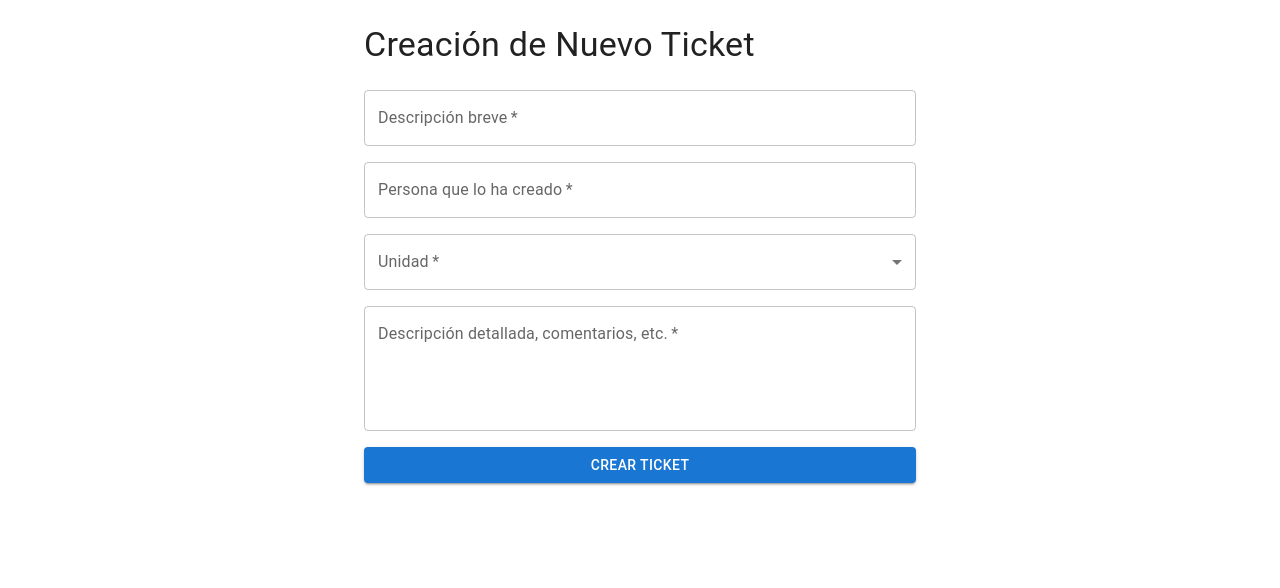
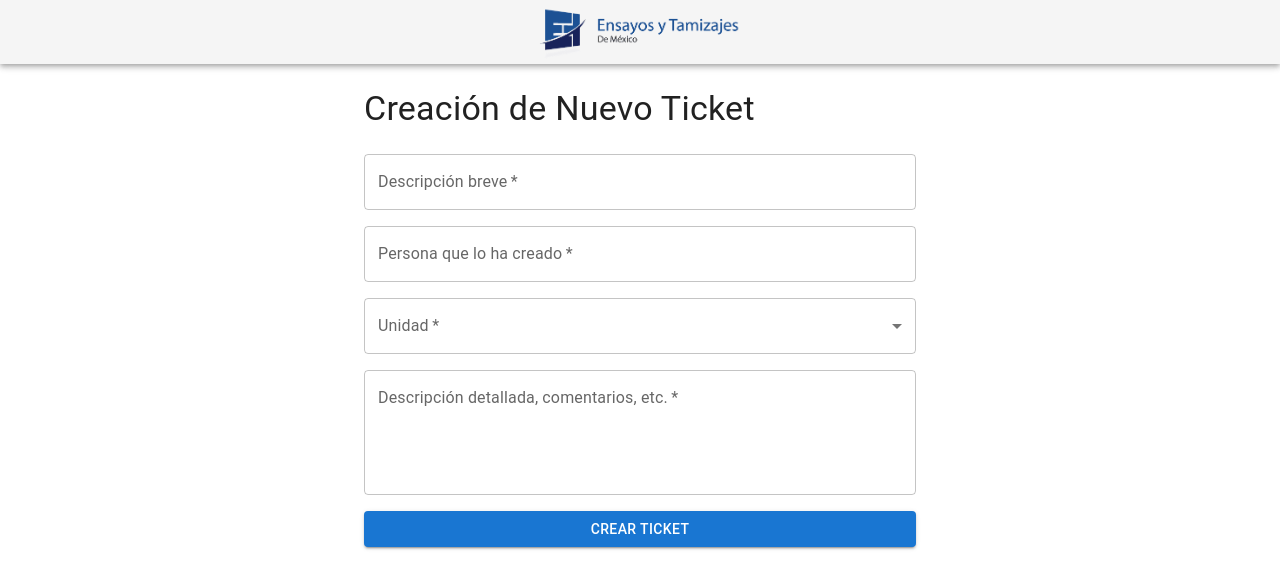
Before and after one commit to RicentCB/ticketapp, a Next.js app: page / in a window 1280 px wide. Shown: the top 588 px of the page. Built offline with nearby package versions, Linux system fonts and the light colour scheme.

Commit message:
[ADD] Componente de header

```diff
--- /dev/null
+++ b/src/app/components/header.tsx
@@ -0,0 +1,18 @@
+import Image from "next/image";
+import { AppBar, Toolbar, Typography, Box } from "@mui/material";
+
+function Header (){
+    return(
+      <AppBar position="static" color='default' >
+        <Toolbar>
+          <Image
+            src="/logo.png"
+            alt="Logo"
+            layout="fill"
+            objectFit="contain"
+            />
+        </Toolbar>
+      </AppBar>
+    );
+}
+export default Header;
--- /dev/null
+++ b/src/app/components/index.tsx
@@ -0,0 +1,2 @@
+import Header from "./header";
+export {Header};
--- a/src/app/layout.tsx
+++ b/src/app/layout.tsx
@@ -1,6 +1,9 @@
 import type { Metadata } from "next";
 import localFont from "next/font/local";
 import ThemeRegistry from "@/app/theme/ThemeRegistry";
+import { Container } from "@mui/material";
+// Components
+import { Header } from "@/app/components";
 
 const geistSans = localFont({
   src: "./fonts/GeistVF.woff",
@@ -27,7 +30,10 @@ export default function RootLayout({
     <html lang="en">
       <body className={`${geistSans.variable} ${geistMono.variable}`}>
         <ThemeRegistry>
-          {children}
+          <Header/>
+            <Container maxWidth="lg">
+            {children}
+            </Container>
         </ThemeRegistry>
       </body>
     </html>
--- a/src/app/page.tsx
+++ b/src/app/page.tsx
@@ -12,7 +12,6 @@ export default function NewTicketPage() {
   return (
     <Container maxWidth="sm"
     sx={{
-      backgroundColor: theme.palette.background.default,
       color: theme.palette.text.primary,
       padding: theme.spacing(3),
       borderRadius: theme.shape.borderRadius,
```
Also changed, not shown: public/logo.png (added).
